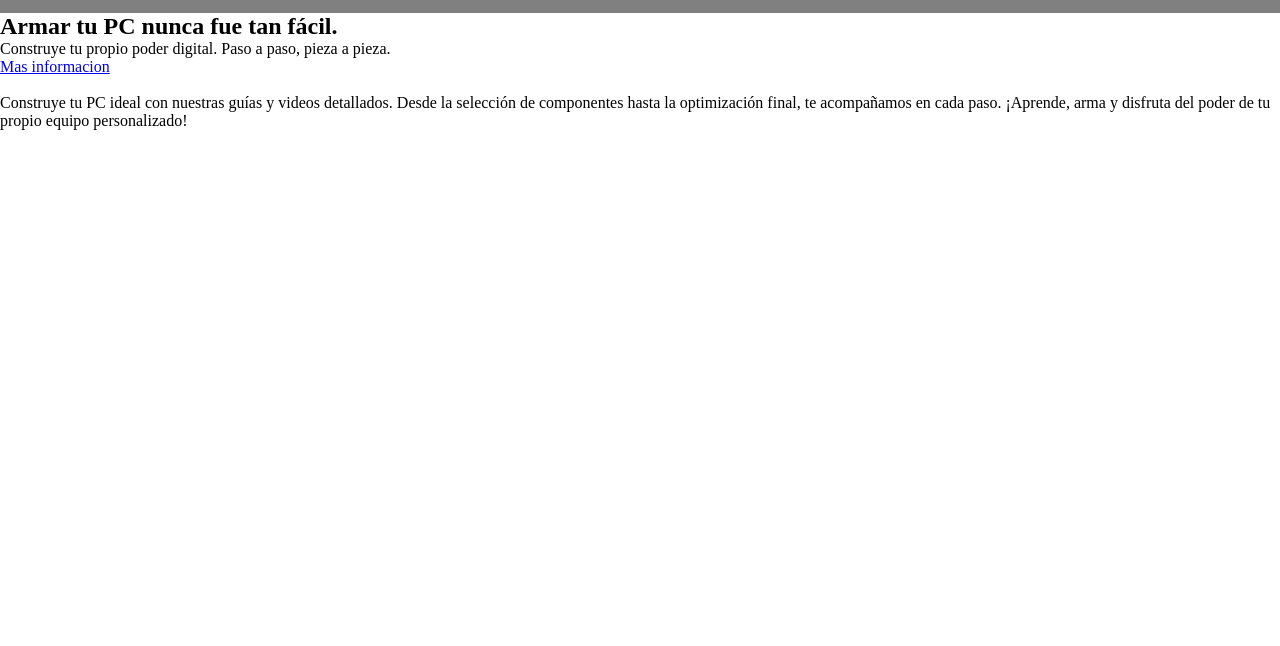
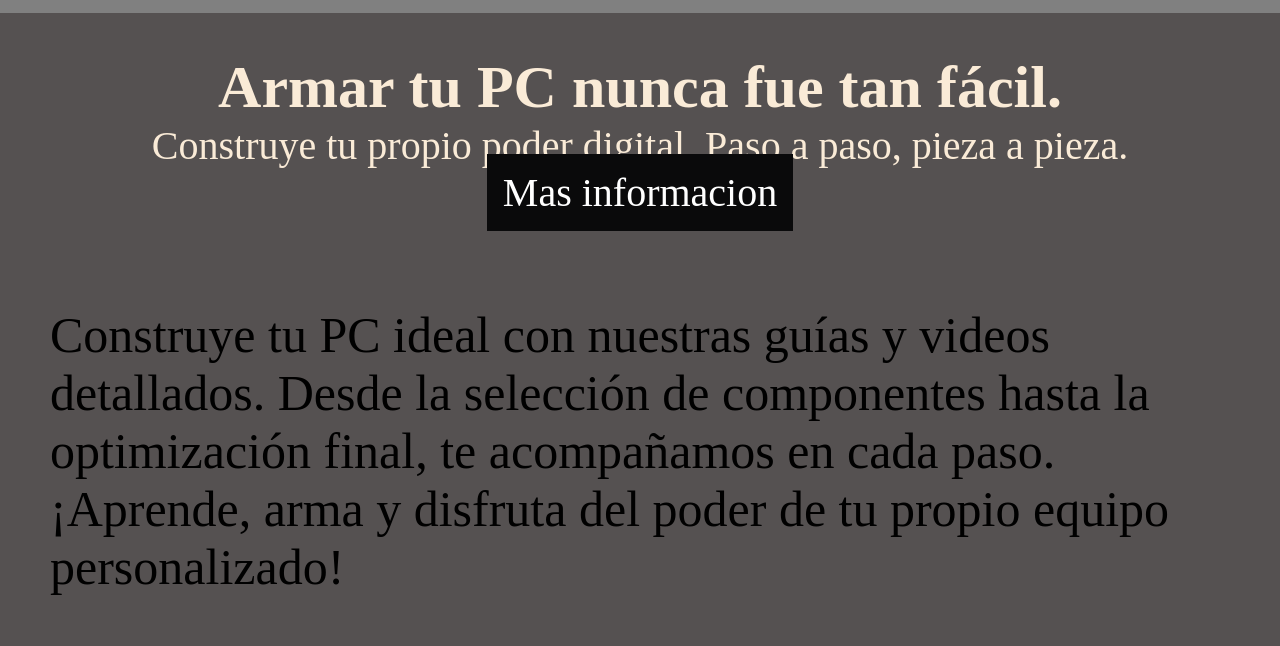
Before and after one commit to EmilianoCaballero/PAGINA, a plain HTML site: page index.html in a window 1280 px wide. Shown: the part 319-965 px from the top of the page. Before the commit the page ends 800 px from the top, so only its background shows below. Drawn offline with Linux system fonts and the light colour scheme.

Commit message:
agregando cambios del trabajo 3

```diff
--- a/style.css
+++ b/style.css
@@ -21,3 +21,49 @@ ul{
     display: flex;
     gap: 100px;
 }
+
+body{
+    background-color: rgb(85, 81, 81);
+    align-items: center;
+    flex-direction: column;
+
+}
+
+main{
+    display: flex;
+    justify-content: center;
+    align-items: center;
+}
+
+
+.parrafo{
+    display: flex;
+    flex-direction: column;
+    align-items: center;
+    padding: 40px;
+    color: antiquewhite;
+    font-size: 40px;
+
+}
+
+.imagen{
+    display: flex;
+    justify-content: right;
+    max-width: 1200px;
+}
+
+.parrafo a{
+    background-color: rgb(10, 10, 11);
+    color: white;
+    width: fit-content;
+    padding: 1rem 1rem;
+    text-decoration: none;
+
+}
+
+.eslogan{
+    display: flex;
+    align-items: center;
+    padding: 50px   ;
+    font-size: 50px;
+}
```
